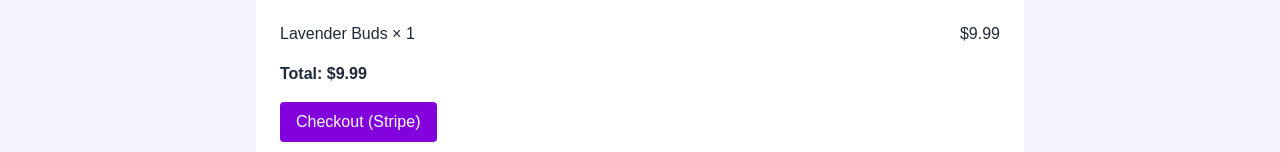
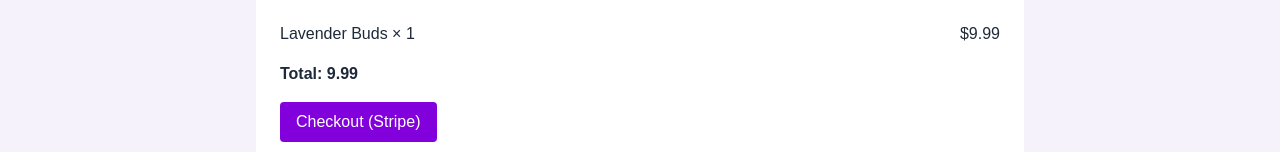
Before and after one commit to jwfarms/nextjs-boilerplate, a Next.js app: page / in a window 1280 px wide. Both pictures are taken after a click on the button "Add to Cart". Shown: the part 698-850 px from the top of the page. Built offline with nearby package versions, Linux system fonts and the light colour scheme.

Commit message:
Update page.tsx

```diff
--- a/app/page.tsx
+++ b/app/page.tsx
@@ -66,7 +66,7 @@ export default function LavenderShop() {
         ))}
         {cart.length > 0 && (
           <>
-            <p className="font-semibold mt-4">Total: ${total.toFixed(2)}</p>
+            <p className="font-semibold mt-4">Total: {total.toFixed(2)}</p>
             <button
               onClick={checkout}
               className="mt-4 bg-purple-700 text-white px-4 py-2 rounded"
```
